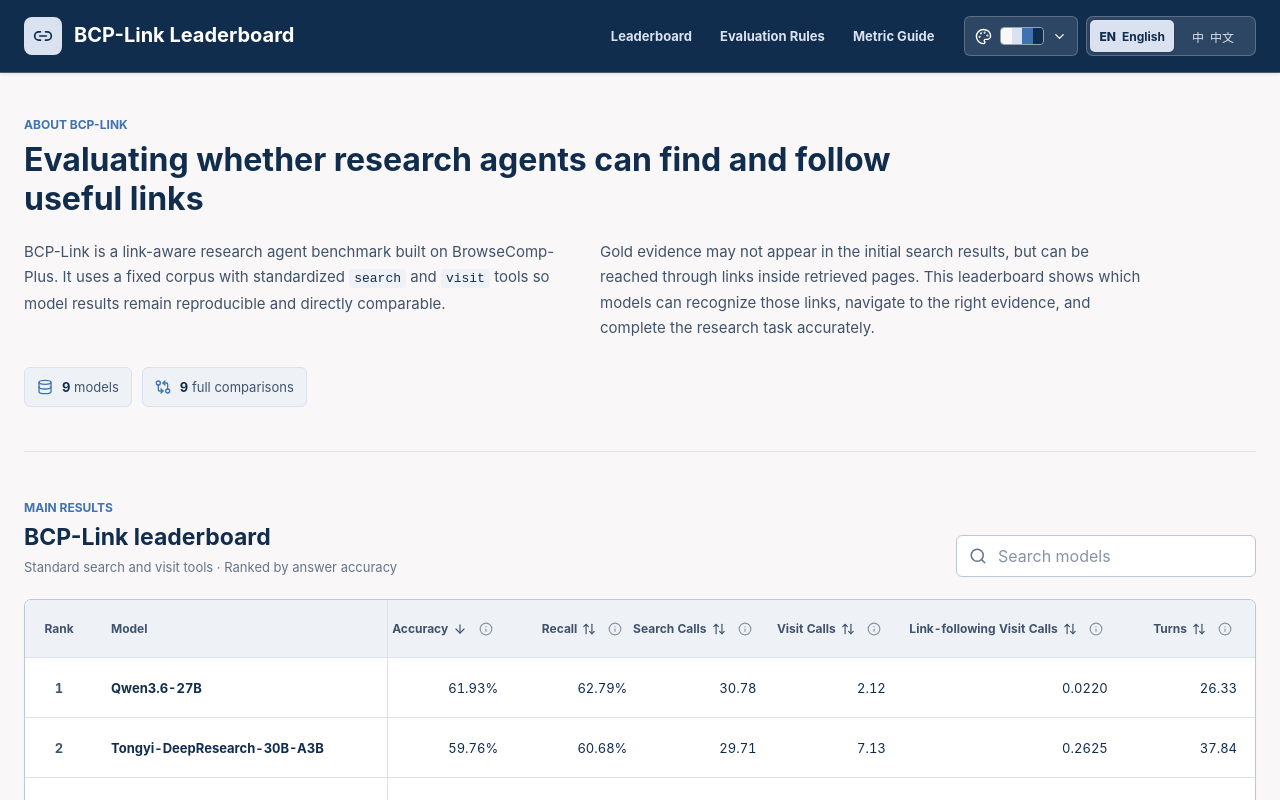
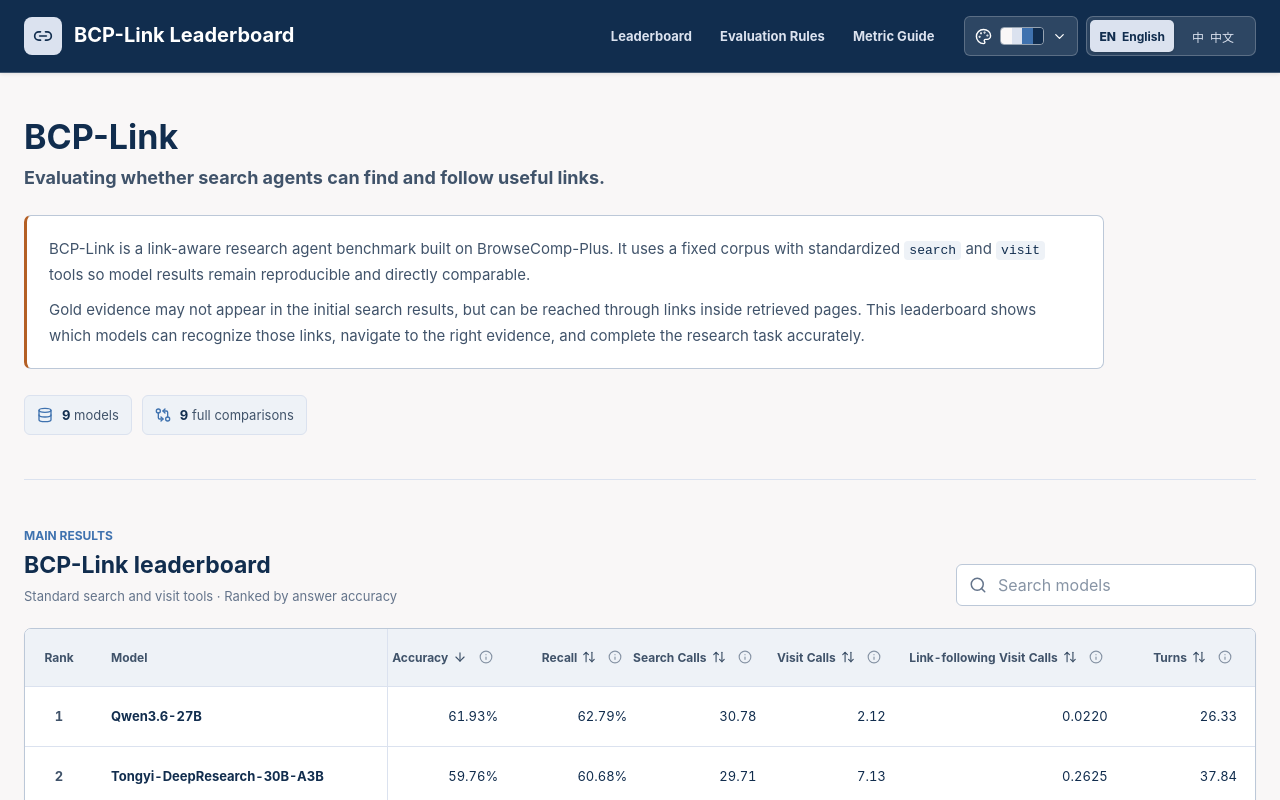
Before and after one commit to ml-stat-Sustech/bcp-link-leaderboard, a React (Vite) app: page / in a window 1280 px wide. Shown: the top 800 px of the page. Built offline with nearby package versions, Linux system fonts and the light colour scheme.

Commit message:
Redesign benchmark introduction

```diff
--- a/src/App.tsx
+++ b/src/App.tsx
@@ -630,8 +630,8 @@
       ) : (
         <main className="page-main container">
           <section id="about" className="benchmark-intro" aria-labelledby="about-heading">
-            <p className="section-kicker">{copy.intro.kicker}</p>
             <h2 id="about-heading">{copy.intro.heading}</h2>
+            <p className="intro-subtitle">{copy.intro.subtitle}</p>
             <div className="intro-body">
               <p>
                 {copy.intro.bodyOneBeforeSearch}<code>search</code>
--- a/src/i18n.ts
+++ b/src/i18n.ts
@@ -40,8 +40,8 @@
     selectedLabel: (theme: string) => string;
   };
   intro: {
-    kicker: string;
     heading: string;
+    subtitle: string;
     bodyOneBeforeSearch: string;
     bodyOneBetweenTools: string;
     bodyOneAfterVisit: string;
@@ -126,8 +126,8 @@
       selectedLabel: (theme) => `${theme} selected`,
     },
     intro: {
-      kicker: "About BCP-Link",
-      heading: "Evaluating whether research agents can find and follow useful links",
+      heading: "BCP-Link",
+      subtitle: "Evaluating whether search agents can find and follow useful links.",
       bodyOneBeforeSearch:
         "BCP-Link is a link-aware research agent benchmark built on BrowseComp-Plus. It uses a fixed corpus with standardized ",
       bodyOneBetweenTools: " and ",
@@ -267,8 +267,8 @@
       selectedLabel: (theme) => `已选择${theme}`,
     },
     intro: {
-      kicker: "关于 BCP-Link",
-      heading: "评测研究智能体发现并跟随有效链接的能力",
+      heading: "BCP-Link",
+      subtitle: "Evaluating whether search agents can find and follow useful links.",
       bodyOneBeforeSearch:
         "BCP-Link 是基于 BrowseComp-Plus 构建的链接感知研究智能体基准。它使用固定语料，以及标准化的 ",
       bodyOneBetweenTools: " 和 ",
--- a/src/styles.css
+++ b/src/styles.css
@@ -524,23 +524,36 @@
 }
 
 .benchmark-intro h2 {
-  max-width: 930px;
-  font-size: 32px;
-  line-height: 1.24;
+  font-size: 34px;
+  line-height: 1.2;
+}
+
+.intro-subtitle {
+  margin-top: 7px;
+  color: var(--text-subtle);
+  font-size: 18px;
+  font-weight: 650;
+  line-height: 1.45;
 }
 
 .intro-body {
-  max-width: 1120px;
-  display: grid;
-  grid-template-columns: repeat(2, minmax(0, 1fr));
-  gap: 32px;
-  margin-top: 20px;
+  max-width: 1080px;
+  margin-top: 24px;
+  padding: 20px 22px;
+  background: var(--surface);
+  border: 1px solid var(--border-strong);
+  border-left: 3px solid var(--accent);
+  border-radius: 7px;
 }
 
 .intro-body p {
   color: var(--text-subtle);
   font-size: 15px;
   line-height: 1.7;
+}
+
+.intro-body p + p {
+  margin-top: 10px;
 }
 
 .intro-body code {
@@ -1270,11 +1283,6 @@
     font-size: 27px;
   }
 
-  .intro-body {
-    grid-template-columns: 1fr;
-    gap: 14px;
-  }
-
   .rule-principles {
     grid-template-columns: 1fr;
     gap: 18px;
@@ -1388,6 +1396,14 @@
     font-size: 24px;
   }
 
+  .intro-subtitle {
+    font-size: 15px;
+  }
+
+  .intro-body {
+    padding: 17px 16px;
+  }
+
   .metric-guide {
     grid-template-columns: 1fr;
   }
```
Also changed, not shown: 2 other files (tests, documents, lock files or other folders).
